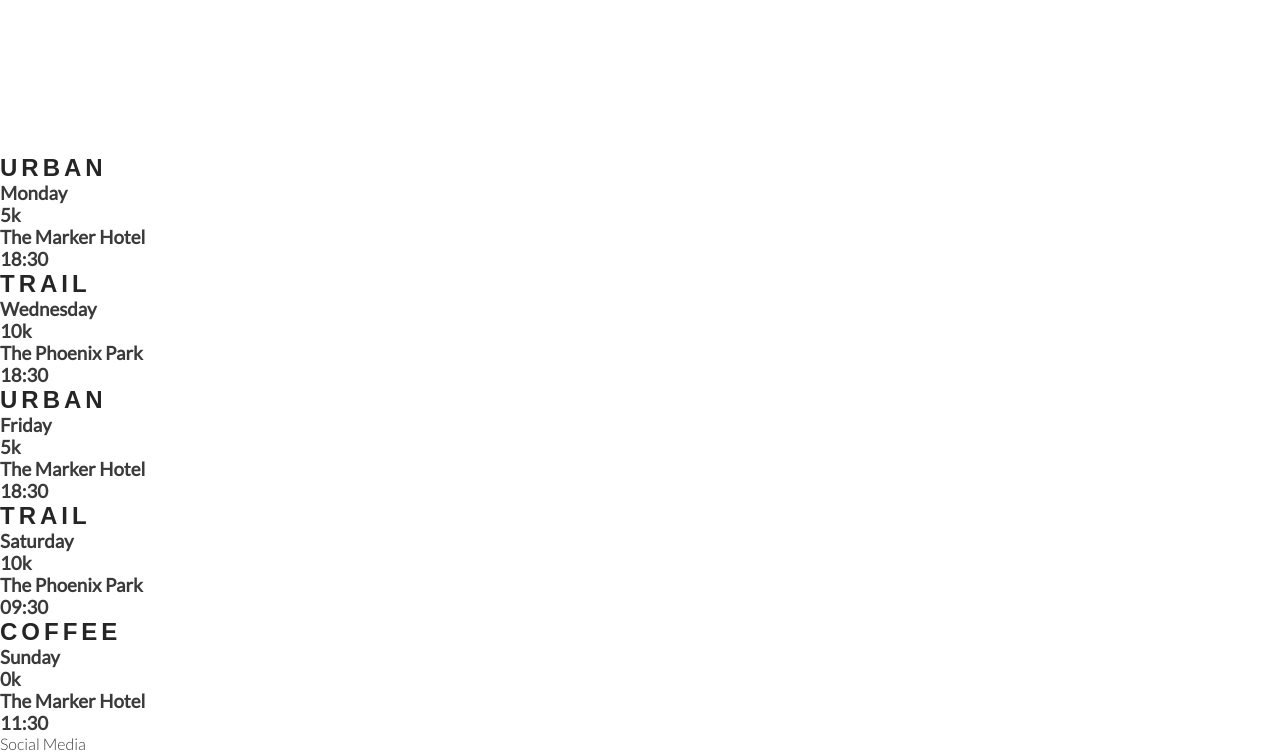
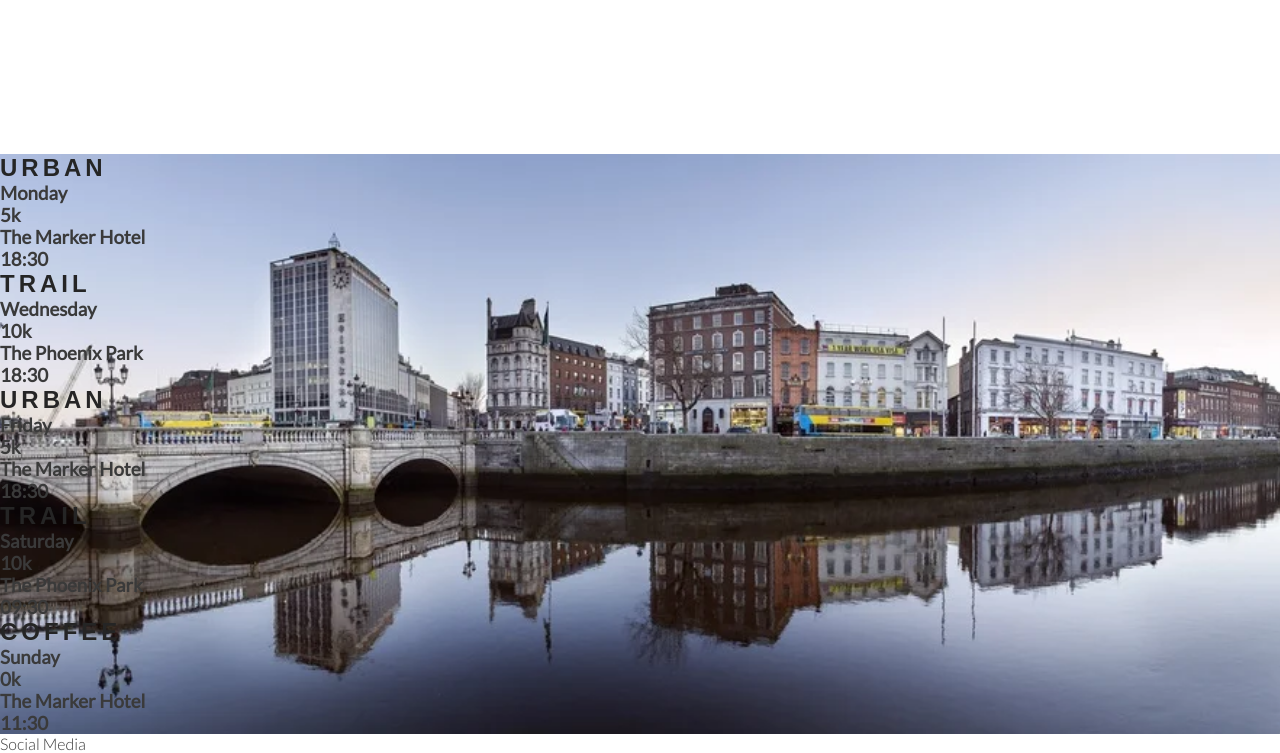
Before and after one commit to Bodeode1/Love-Running, a plain HTML site: page index.html in a window 1280 px wide. Shown: the part 1141-1894 px from the top of the page. Drawn offline with Linux system fonts and the light colour scheme.

Commit message:
Add background image to times section

```diff
--- a/assets/css/style.css
+++ b/assets/css/style.css
@@ -180,3 +180,14 @@
     height: 100%;
     border-radius: 50%;
 }
+
+/* Event Times */
+
+#times {
+    background-image: url('../images/dublin-city.webp');
+    background-repeat: no-repeat;
+    background-size: cover;
+    background-position: center;
+    width: 100%;
+    overflow: hidden;
+}
--- a/index.html
+++ b/index.html
@@ -72,7 +72,7 @@
 
         </div>
     </section>
-    <section>
+    <section id="times">
         <div>
             <h2>Urban</h2>
             <h3>Monday</h3>
```
Also changed, not shown: assets/images/dublin-city.webp (added).
